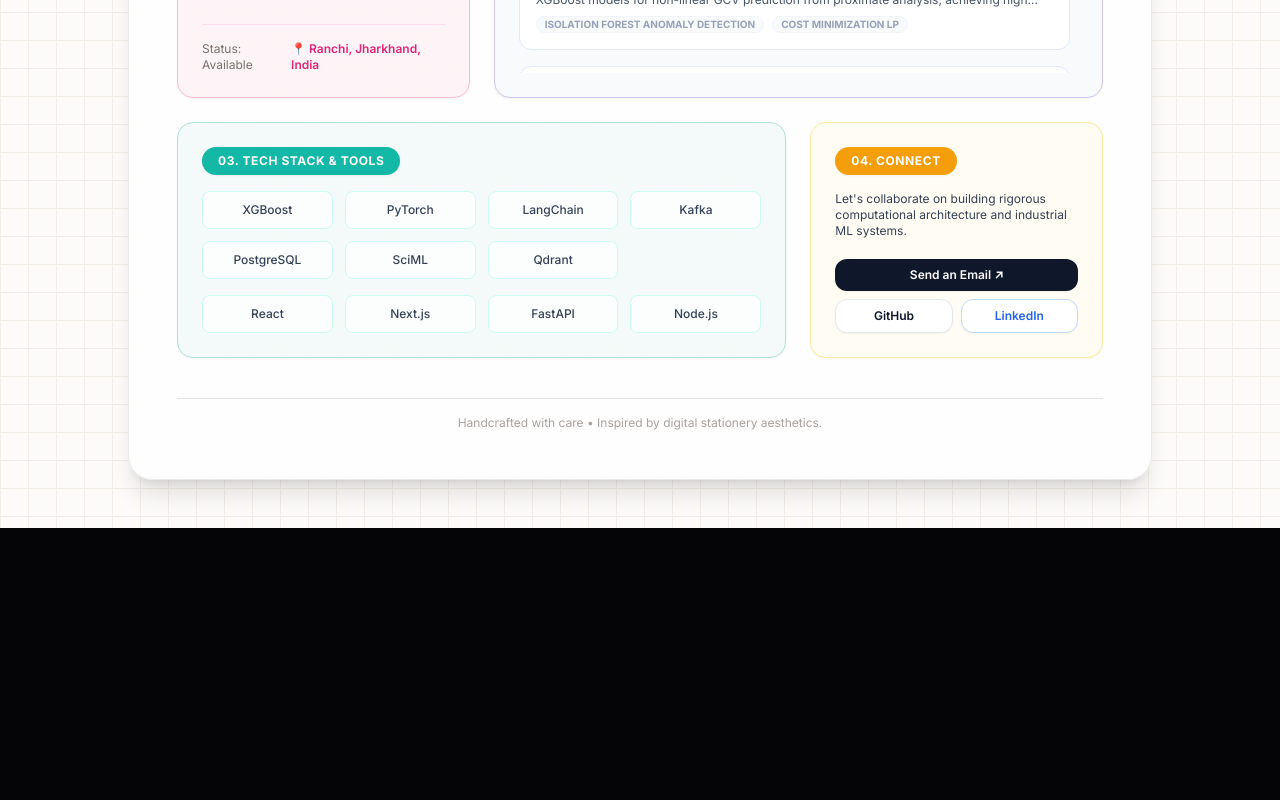
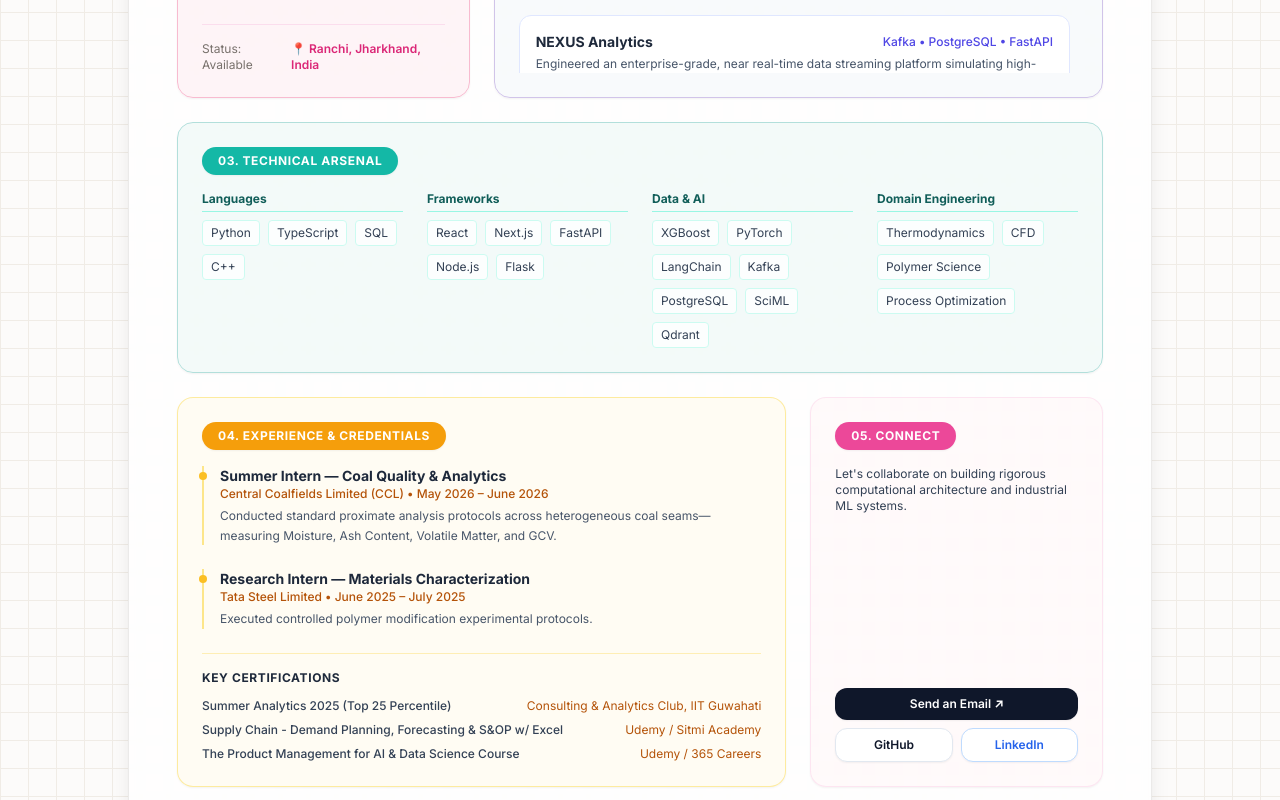
Before and after one commit to shekharsameer2308/portfolio, a Next.js app: page / in a window 1280 px wide. Shown: the part 660-1460 px from the top of the page. Before the commit the page ends 1188 px from the top, so only its background shows below. Built offline with nearby package versions, Linux system fonts and the light colour scheme.

Commit message:
content: rename FNO project and expand skills, experience, and certifications sections

```diff
--- a/src/app/page.tsx
+++ b/src/app/page.tsx
@@ -32,7 +32,6 @@ export default function NotebookPortfolio() {
           {/* SECTION 1: FUNCTION / BIO */}
           <section className="md:col-span-1 bg-pastelPink/40 border border-pastelPinkBorder rounded-2xl p-6 shadow-sm flex flex-col justify-between">
             <div>
-              {/* Pill-Shaped Header */}
               <div className="inline-block px-4 py-1.5 rounded-full bg-pink-400 text-white text-xs font-bold uppercase tracking-wider mb-4 shadow-sm">
                 01. Core Function
               </div>
@@ -57,45 +56,97 @@ export default function NotebookPortfolio() {
                 <a key={project.id} href={project.liveUrl || project.githubUrl} target="_blank" rel="noreferrer" className="block bg-white/90 p-4 rounded-xl border border-indigo-100 shadow-xs hover:shadow-md transition-shadow">
                   <div className="flex justify-between items-center mb-1">
                     <h3 className="font-bold text-slate-800 text-sm">{project.title}</h3>
-                    <span className="text-xs text-indigo-600 font-medium">{project.techStack.slice(0, 2).join(' • ')}</span>
+                    <span className="text-xs text-indigo-600 font-medium">{project.techStack.slice(0, 3).join(' • ')}</span>
                   </div>
                   <p className="text-xs text-slate-600 mb-2 line-clamp-2">
                     {project.description}
                   </p>
-                  <div className="flex gap-2">
-                    {project.metrics.map(metric => (
-                      <span key={metric} className="text-[10px] uppercase font-bold text-slate-400 bg-slate-50 px-2 rounded-full border border-slate-100">
-                        {metric}
-                      </span>
-                    ))}
-                  </div>
                 </a>
               ))}
             </div>
           </section>
 
           {/* SECTION 3: TECHNICAL SKILLS / STACK */}
-          <section className="md:col-span-2 bg-pastelMint/40 border border-pastelMintBorder rounded-2xl p-6 shadow-sm">
+          <section className="md:col-span-3 bg-pastelMint/40 border border-pastelMintBorder rounded-2xl p-6 shadow-sm">
             <div className="inline-block px-4 py-1.5 rounded-full bg-teal-500 text-white text-xs font-bold uppercase tracking-wider mb-4 shadow-sm">
-              03. Tech Stack & Tools
+              03. Technical Arsenal
             </div>
-            <div className="grid grid-cols-2 sm:grid-cols-4 gap-3 text-xs mb-4">
-              {portfolioData.skills.dataAndAI.slice(0, 8).map(skill => (
-                <div key={skill} className="bg-white/80 p-2.5 rounded-lg border border-teal-100 text-center font-medium text-slate-700">{skill}</div>
-              ))}
-            </div>
-            <div className="grid grid-cols-2 sm:grid-cols-4 gap-3 text-xs">
-              {portfolioData.skills.frameworks.slice(0, 4).map(skill => (
-                 <div key={skill} className="bg-white/80 p-2.5 rounded-lg border border-teal-100 text-center font-medium text-slate-700">{skill}</div>
-              ))}
+            <div className="grid grid-cols-1 md:grid-cols-4 gap-6 text-xs">
+
+              <div>
+                <h4 className="font-bold text-teal-800 mb-2 border-b border-teal-200 pb-1">Languages</h4>
+                <div className="flex flex-wrap gap-2">
+                  {portfolioData.skills.languages.map(skill => (
+                    <span key={skill} className="bg-white/80 px-2 py-1 rounded border border-teal-100 text-slate-700">{skill}</span>
+                  ))}
+                </div>
+              </div>
+
+              <div>
+                <h4 className="font-bold text-teal-800 mb-2 border-b border-teal-200 pb-1">Frameworks</h4>
+                <div className="flex flex-wrap gap-2">
+                  {portfolioData.skills.frameworks.map(skill => (
+                    <span key={skill} className="bg-white/80 px-2 py-1 rounded border border-teal-100 text-slate-700">{skill}</span>
+                  ))}
+                </div>
+              </div>
+
+              <div>
+                <h4 className="font-bold text-teal-800 mb-2 border-b border-teal-200 pb-1">Data & AI</h4>
+                <div className="flex flex-wrap gap-2">
+                  {portfolioData.skills.dataAndAI.map(skill => (
+                    <span key={skill} className="bg-white/80 px-2 py-1 rounded border border-teal-100 text-slate-700">{skill}</span>
+                  ))}
+                </div>
+              </div>
+
+              <div>
+                <h4 className="font-bold text-teal-800 mb-2 border-b border-teal-200 pb-1">Domain Engineering</h4>
+                <div className="flex flex-wrap gap-2">
+                  {portfolioData.skills.engineering.map(skill => (
+                    <span key={skill} className="bg-white/80 px-2 py-1 rounded border border-teal-100 text-slate-700">{skill}</span>
+                  ))}
+                </div>
+              </div>
+
             </div>
           </section>
 
-          {/* SECTION 4: CONTACT & LINKS */}
-          <section className="md:col-span-1 bg-amber-50/60 border border-amber-200/80 rounded-2xl p-6 shadow-sm flex flex-col justify-between">
+          {/* SECTION 4: EXPERIENCE & CERTS */}
+          <section className="md:col-span-2 bg-amber-50/60 border border-amber-200/80 rounded-2xl p-6 shadow-sm">
+            <div className="inline-block px-4 py-1.5 rounded-full bg-amber-500 text-white text-xs font-bold uppercase tracking-wider mb-4 shadow-sm">
+              04. Experience & Credentials
+            </div>
+
+            <div className="space-y-6">
+              {portfolioData.experience.map((exp, i) => (
+                <div key={i} className="relative pl-4 border-l-2 border-amber-200">
+                  <div className="absolute w-2 h-2 rounded-full bg-amber-400 -left-[5px] top-1.5"></div>
+                  <h4 className="font-bold text-slate-800 text-sm">{exp.role}</h4>
+                  <div className="text-xs text-amber-700 font-medium mb-1">{exp.company} • {exp.dates}</div>
+                  <p className="text-xs text-slate-600 leading-relaxed">{exp.bulletPoints[0]}</p>
+                </div>
+              ))}
+            </div>
+
+            <div className="mt-6 pt-4 border-t border-amber-200/60">
+              <h4 className="font-bold text-slate-800 text-xs mb-3 uppercase tracking-wider">Key Certifications</h4>
+              <div className="flex flex-col gap-2">
+                {portfolioData.certifications.slice(0, 3).map((cert: any, i: number) => (
+                  <div key={i} className="flex justify-between items-center text-xs">
+                    <span className="font-medium text-slate-700">{cert.title}</span>
+                    <span className="text-amber-700">{cert.issuer}</span>
+                  </div>
+                ))}
+              </div>
+            </div>
+          </section>
+
+          {/* SECTION 5: CONTACT & LINKS */}
+          <section className="md:col-span-1 bg-pastelPink/20 border border-pink-200/50 rounded-2xl p-6 shadow-sm flex flex-col justify-between">
             <div>
-              <div className="inline-block px-4 py-1.5 rounded-full bg-amber-500 text-white text-xs font-bold uppercase tracking-wider mb-4 shadow-sm">
-                04. Connect
+              <div className="inline-block px-4 py-1.5 rounded-full bg-pink-500 text-white text-xs font-bold uppercase tracking-wider mb-4 shadow-sm">
+                05. Connect
               </div>
               <p className="text-xs text-slate-700 mb-4">
                 Let's collaborate on building rigorous computational architecture and industrial ML systems.
--- a/src/data/portfolio.ts
+++ b/src/data/portfolio.ts
@@ -26,7 +26,7 @@ export const portfolioData = {
     },
     {
       id: "prototype-fno-1d",
-      title: "Prototype-FNO-1D",
+      title: "Neural PDE Solver (FNO)",
       description: "Developed a high-performance browser-native scientific computing platform evaluating Fourier Neural Operator (FNO) surrogates against classical PDE solvers (Fisher-KPP, phase-field). Achieved a 100,000x computational speedup rendering real-time canvas heatmaps and 3D surface convergence analytics.",
       techStack: ["React", "FastAPI", "PyTorch", "JavaScript"],
       metrics: ["100,000× speedup", "Canvas Heatmaps"],
```
